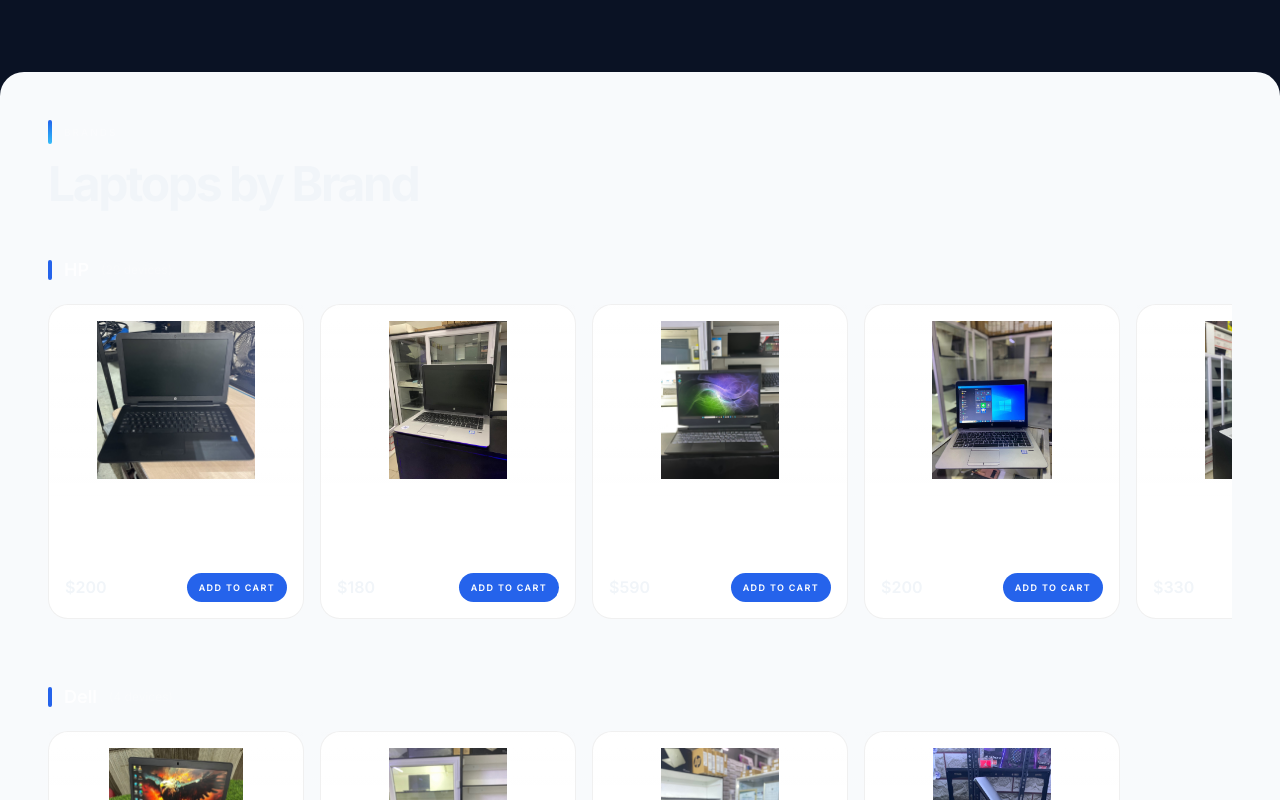
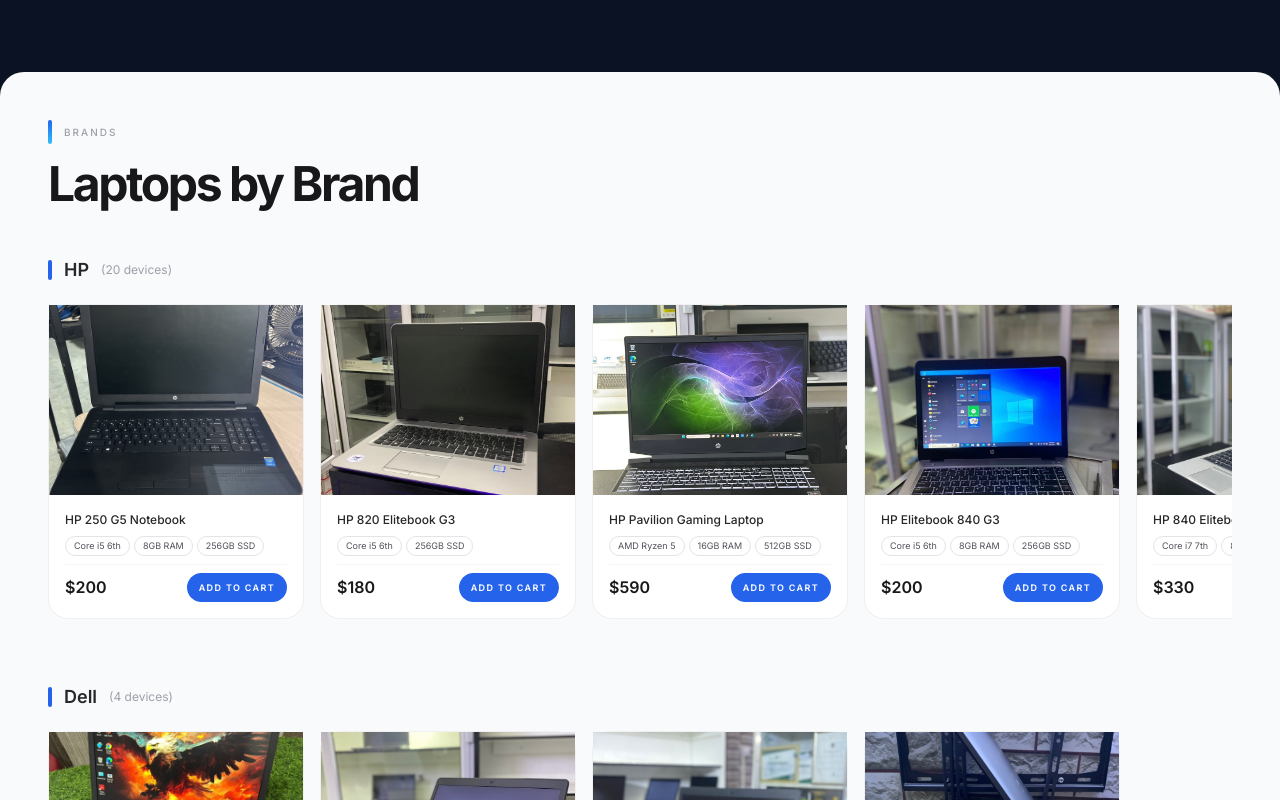
Before and after one commit to guvazakundai-pixel/premiumtec, a Next.js app: page / in a window 1280 px wide. Shown: the part 1280-2080 px from the top of the page. Built offline with nearby package versions, Linux system fonts and the light colour scheme.

Commit message:
Fix contrast in light sections, switch to object-cover, remove N/A chips, add View buttons

```diff
--- a/app/page.js
+++ b/app/page.js
@@ -245,12 +245,12 @@
     return order.filter(b => grouped[b]).map(b => ({ brand: b, items: grouped[b] }));
   }, [laptops]);
 
-  const getCpu = (p) => p.processor.split(' ').slice(0, 3).join(' ');
+  const getCpu = (p) => p.processor !== 'N/A' ? p.processor.split(' ').slice(0, 3).join(' ') : '';
   const getRam = (p) => {
     const m = p.storage.match(/(\d+GB\s*RAM)/i);
     return m ? m[1] : (p.description.match(/(\d+GB)\s*RAM/i) ? p.description.match(/(\d+GB)\s*RAM/i)[1] + ' RAM' : '');
   };
-  const getStorage = (p) => p.storage.split('+')[0].trim();
+  const getStorage = (p) => p.storage !== 'N/A' ? p.storage.split('+')[0].trim() : '';
 
   return (
     <section className="relative z-10 px-6 py-24 md:py-28 section-gray">
@@ -270,17 +270,17 @@
         <motion.div initial="hidden" whileInView="visible" viewport={{ once: true, margin: '-80px' }} variants={fadeUp} className="mb-12">
           <div className="flex items-center gap-3 mb-4">
             <div className="w-1 h-6 rounded-full bg-gradient-to-b from-[#2563EB] to-[#38BDF8]" />
-            <span className="text-[10px] font-medium tracking-[0.2em] uppercase text-white/30">Brands</span>
+            <span className="text-[10px] font-medium tracking-[0.2em] uppercase text-zinc-400">Brands</span>
           </div>
-          <h2 className="text-3xl md:text-5xl font-bold tracking-tighter text-[#F1F5F9]">Laptops by Brand</h2>
+          <h2 className="text-3xl md:text-5xl font-bold tracking-tighter text-zinc-900">Laptops by Brand</h2>
         </motion.div>
 
         {brands.map(({ brand, items }) => (
           <div key={brand} className="mb-12 last:mb-0">
             <div className="flex items-center gap-3 mb-5">
               <div className="w-1 h-5 rounded-full bg-[#2563EB]" />
-              <h3 className="text-lg font-semibold text-white/80">{brand}</h3>
-              <span className="text-xs text-white/30">({items.length} devices)</span>
+              <h3 className="text-lg font-semibold text-zinc-800">{brand}</h3>
+              <span className="text-xs text-zinc-400">({items.length} devices)</span>
             </div>
             <div className="flex gap-4 overflow-x-auto pb-4 scrollbar-thin">
               {items.map(product => (
@@ -295,22 +295,22 @@
                     <a href={`/products/${product.slug}`} className="aspect-[4/3] flex items-center justify-center bg-gradient-to-b from-white/[0.03] to-transparent border-b border-white/[0.03] overflow-hidden">
                       {product.image ? (
                         <img src={product.image} alt={product.name}
-                          className="w-full h-full object-contain p-4 transition-all duration-500 group-hover:scale-110" />
+                          className="w-full h-full object-cover transition-all duration-500 group-hover:scale-110" />
                       ) : (
                         <Laptop size={40} className="text-white/20" />
                       )}
                     </a>
                     <div className="flex-1 flex flex-col p-4 gap-2">
                       <a href={`/products/${product.slug}`}>
-                        <h4 className="text-xs font-medium text-white/80 leading-snug line-clamp-2 hover:text-white transition-colors">{product.name}</h4>
+                        <h4 className="text-xs font-medium text-zinc-800 leading-snug line-clamp-2 hover:text-zinc-900 transition-colors">{product.name}</h4>
                       </a>
                       <div className="flex flex-wrap gap-1">
-                        {getCpu(product) && <span className="text-[9px] px-2 py-0.5 rounded-full border border-white/[0.06] text-white/40">{getCpu(product)}</span>}
-                        {getRam(product) && <span className="text-[9px] px-2 py-0.5 rounded-full border border-white/[0.06] text-white/40">{getRam(product)}</span>}
-                        {getStorage(product) && <span className="text-[9px] px-2 py-0.5 rounded-full border border-white/[0.06] text-white/40">{getStorage(product)}</span>}
+                        {getCpu(product) && <span className="text-[9px] px-2 py-0.5 rounded-full border border-zinc-200 text-zinc-600">{getCpu(product)}</span>}
+                        {getRam(product) && <span className="text-[9px] px-2 py-0.5 rounded-full border border-zinc-200 text-zinc-600">{getRam(product)}</span>}
+                        {getStorage(product) && <span className="text-[9px] px-2 py-0.5 rounded-full border border-zinc-200 text-zinc-600">{getStorage(product)}</span>}
                       </div>
-                      <div className="mt-auto pt-2 border-t border-white/[0.04] flex items-center justify-between gap-2">
-                        <span className="text-base font-semibold text-[#F1F5F9]">${product.price.toLocaleString()}</span>
+                      <div className="mt-auto pt-2 border-t border-zinc-100 flex items-center justify-between gap-2">
+                        <span className="text-base font-semibold text-zinc-900">${product.price.toLocaleString()}</span>
                         <button
                           onClick={() => handleAdd(product)}
                           disabled={!product.inStock}
@@ -328,7 +328,7 @@
         ))}
 
         <motion.div variants={fadeUp} className="text-center mt-8">
-          <a href="/laptops" className="btn-premium btn-premium--ghost text-xs">
+          <a href="/laptops" className="text-xs text-zinc-400 hover:text-zinc-800 transition-colors font-semibold tracking-[0.15em] uppercase inline-flex items-center gap-2">
             View All Laptops <ArrowRight size={14} />
           </a>
         </motion.div>
@@ -403,7 +403,7 @@
                 <a href={`/products/${product.slug}`} className="aspect-[3/4] flex items-center justify-center bg-white/[0.02] rounded-xl border border-white/[0.04] overflow-hidden">
                   {product.image ? (
                     <img src={product.image} alt={product.name}
-                      className="w-full h-full object-contain p-3 transition-transform duration-500 group-hover:scale-110" />
+                      className="w-full h-full object-cover transition-transform duration-500 group-hover:scale-110" />
                   ) : (
                     <Smartphone size={48} className="text-white/20" />
                   )}
@@ -417,7 +417,7 @@
                   <h3 className="text-sm font-medium text-white/80 leading-snug mb-2 hover:text-white transition-colors">{product.name}</h3>
                 </a>
                 <div className="flex flex-wrap gap-1 mb-3">
-                  {product.storage && <span className="text-[9px] px-2 py-0.5 rounded-full border border-white/[0.06] text-white/40">{product.storage}</span>}
+                  {product.storage && product.storage !== 'N/A' && <span className="text-[9px] px-2 py-0.5 rounded-full border border-white/[0.06] text-white/40">{product.storage}</span>}
                   {product.display && product.display !== 'N/A' && <span className="text-[9px] px-2 py-0.5 rounded-full border border-white/[0.06] text-white/40">{product.display}</span>}
                 </div>
                 <div className="flex items-center gap-1.5 mb-3">
@@ -431,6 +431,9 @@
                     <span className="text-lg font-semibold text-[#F1F5F9]">${product.price.toLocaleString()}</span>
                     {product.originalPrice && <span className="text-xs text-white/20 line-through">${product.originalPrice.toLocaleString()}</span>}
                   </div>
+                  <a href={`/products/${product.slug}`} className="text-[10px] font-semibold tracking-[0.15em] uppercase text-[#2563EB] hover:text-blue-400 transition-colors">
+                    View
+                  </a>
                 </div>
                 <button
                   onClick={() => {
@@ -499,7 +502,7 @@
                     <div className="flex items-start gap-5">
                       <div className="w-36 h-36 rounded-xl bg-white/[0.03] flex items-center justify-center overflow-hidden border border-white/[0.04]">
                         {product.image ? (
-                          <img src={product.image} alt={product.name} className="w-full h-full object-contain p-3 transition-transform duration-500 group-hover:scale-110" />
+                          <img src={product.image} alt={product.name} className="w-full h-full object-cover transition-transform duration-500 group-hover:scale-110" />
                         ) : (
                           <Gamepad2 size={40} className="text-violet-400/50" />
                         )}
@@ -532,7 +535,7 @@
                   <a href={`/products/${product.slug}`} className="glass-card p-5 h-full flex items-start gap-4 group hover:border-blue-400/20 transition-all duration-500">
                     <div className="w-28 h-28 rounded-xl bg-white/[0.03] flex items-center justify-center overflow-hidden border border-white/[0.04] flex-shrink-0">
                       {product.image ? (
-                        <img src={product.image} alt={product.name} className="w-full h-full object-contain p-3 transition-transform duration-500 group-hover:scale-110" />
+                        <img src={product.image} alt={product.name} className="w-full h-full object-cover transition-transform duration-500 group-hover:scale-110" />
                       ) : (
                         <Gamepad size={36} className="text-blue-400/50" />
                       )}
@@ -564,7 +567,7 @@
                   <a href={`/products/${product.slug}`} className="glass-card p-4 h-full flex items-center gap-4 group hover:border-rose-400/20 transition-all duration-500">
                     <div className="w-20 h-20 rounded-xl bg-white/[0.03] flex items-center justify-center overflow-hidden border border-white/[0.04] flex-shrink-0">
                       {product.image ? (
-                        <img src={product.image} alt={product.name} className="w-full h-full object-contain p-2 transition-transform duration-500 group-hover:scale-110" />
+                        <img src={product.image} alt={product.name} className="w-full h-full object-cover transition-transform duration-500 group-hover:scale-110" />
                       ) : (
                         <Monitor size={24} className="text-rose-400/50" />
                       )}
@@ -619,10 +622,10 @@
         <motion.div initial="hidden" whileInView="visible" viewport={{ once: true, margin: '-80px' }} variants={fadeUp} className="mb-12">
           <div className="flex items-center gap-3 mb-4">
             <div className="w-1 h-6 rounded-full bg-gradient-to-b from-[#059669] to-[#10B981]" />
-            <span className="text-[10px] font-medium tracking-[0.2em] uppercase text-white/30">Desktops</span>
+            <span className="text-[10px] font-medium tracking-[0.2em] uppercase text-zinc-400">Desktops</span>
           </div>
-          <h2 className="text-3xl md:text-5xl font-bold tracking-tighter text-[#F1F5F9]">Performance PCs</h2>
-          <p className="text-sm text-white/30 mt-3 max-w-lg font-light">
+          <h2 className="text-3xl md:text-5xl font-bold tracking-tighter text-zinc-900">Performance PCs</h2>
+          <p className="text-sm text-zinc-400 mt-3 max-w-lg font-light">
             From office-ready to high-performance workstations — built for what you do.
           </p>
         </motion.div>
@@ -650,8 +653,8 @@
                         {isCustom ? <Wrench size={18} className="text-amber-400" /> : <Monitor size={18} className="text-[#059669]" />}
                       </div>
                       <div>
-                        <h3 className="text-base font-semibold text-white/90">{product.name}</h3>
-                        {product.badge && <span className="text-[9px] font-medium tracking-[0.2em] uppercase text-white/30">{product.badge}</span>}
+                        <h3 className="text-base font-semibold text-zinc-900">{product.name}</h3>
+                        {product.badge && <span className="text-[9px] font-medium tracking-[0.2em] uppercase text-zinc-400">{product.badge}</span>}
                       </div>
                     </div>
                     <span className={`text-[9px] font-semibold tracking-[0.1em] uppercase px-2.5 py-1 rounded-full border ${colorClass}`}>
@@ -661,17 +664,17 @@
 
                   {!isCustom && (
                     <div className="flex flex-wrap gap-2 mb-4 relative z-10">
-                      {product.processor !== 'N/A' && <span className="text-[10px] px-2.5 py-1 rounded-full border border-white/[0.06] text-white/40">{product.processor}</span>}
-                      {product.storage !== 'N/A' && <span className="text-[10px] px-2.5 py-1 rounded-full border border-white/[0.06] text-white/40">{product.storage}</span>}
+                      {product.processor !== 'N/A' && <span className="text-[10px] px-2.5 py-1 rounded-full border border-zinc-200 text-zinc-600">{product.processor}</span>}
+                      {product.storage !== 'N/A' && <span className="text-[10px] px-2.5 py-1 rounded-full border border-zinc-200 text-zinc-600">{product.storage}</span>}
                       {product.features?.filter(f => f.toLowerCase().includes('gpu') || f.toLowerCase().includes('rtx') || f.toLowerCase().includes('graphics')).slice(0, 1).map((f, idx) => (
-                        <span key={idx} className="text-[10px] px-2.5 py-1 rounded-full border border-white/[0.06] text-white/40">{f}</span>
+                        <span key={idx} className="text-[10px] px-2.5 py-1 rounded-full border border-zinc-200 text-zinc-600">{f}</span>
                       ))}
                     </div>
                   )}
 
                   {isCustom ? (
                     <div className="relative z-10">
-                      <p className="text-sm text-white/50 font-light leading-relaxed mb-4">
+                      <p className="text-sm text-zinc-600 font-light leading-relaxed mb-4">
                         We design and assemble the perfect PC for your needs and budget. From $200 build fee + parts.
                       </p>
                       <a href="https://wa.me/263780579633?text=Hi%20Tech%20Store%2C%20I%27d%20like%20to%20discuss%20a%20custom%20PC%20build."
@@ -681,10 +684,10 @@
                       </a>
                     </div>
                   ) : (
-                    <div className="relative z-10 mt-auto pt-4 border-t border-white/[0.04] flex items-center justify-between">
+                    <div className="relative z-10 mt-auto pt-4 border-t border-zinc-100 flex items-center justify-between">
                       <div className="flex items-baseline gap-2">
-                        <span className="text-xl font-bold text-[#F1F5F9]">${product.price.toLocaleString()}</span>
-                        {product.originalPrice && <span className="text-xs text-white/20 line-through">${product.originalPrice.toLocaleString()}</span>}
+                        <span className="text-xl font-bold text-zinc-900">${product.price.toLocaleString()}</span>
+                        {product.originalPrice && <span className="text-xs text-zinc-400 line-through">${product.originalPrice.toLocaleString()}</span>}
                       </div>
                       <a href={`/products/${product.slug}`}
                         className="text-[10px] font-semibold tracking-[0.15em] uppercase text-[#059669] hover:text-[#10B981] transition-colors flex items-center gap-1">
@@ -699,7 +702,7 @@
         </div>
 
         <motion.div variants={fadeUp} className="text-center mt-10">
-          <a href="/pcs" className="btn-premium btn-premium--ghost text-xs">
+          <a href="/pcs" className="text-xs text-zinc-400 hover:text-zinc-800 transition-colors font-semibold tracking-[0.15em] uppercase inline-flex items-center gap-2">
             View All PCs <ArrowRight size={14} />
           </a>
         </motion.div>
@@ -925,7 +928,7 @@
                       <a href={`/products/${product.slug}`} className="aspect-[4/3] flex items-center justify-center bg-gradient-to-b from-white/[0.03] to-transparent border-b border-white/[0.03] overflow-hidden relative">
                         {product.image ? (
                           <img src={product.image} alt={product.name}
-                            className="w-full h-full object-contain p-4 transition-all duration-700 group-hover:scale-110" />
+                            className="w-full h-full object-cover transition-all duration-700 group-hover:scale-110" />
                         ) : (
                           <div className="w-24 h-32 rounded-xl border border-white/10 flex items-center justify-center text-white/20 text-xs bg-white/[0.02]">
                             {product.name.split(' ').slice(0, 2).join(' ')}
@@ -945,7 +948,7 @@
                         </div>
 
                         <div className="flex flex-wrap gap-1.5">
-                          {[product.processor.split(' ').slice(0, 2).join(' '), product.storage.split('/')[0].trim(), product.display.split(' ')[0]].map((spec, i) => (
+                          {[product.processor.split(' ').slice(0, 2).join(' '), product.storage.split('/')[0].trim(), product.display.split(' ')[0]].filter(spec => spec && spec !== 'N/A').map((spec, i) => (
                             <span key={i} className="text-[10px] px-2.5 py-1 rounded-full border border-white/[0.06] text-white/40 font-light">{spec}</span>
                           ))}
                         </div>
```
